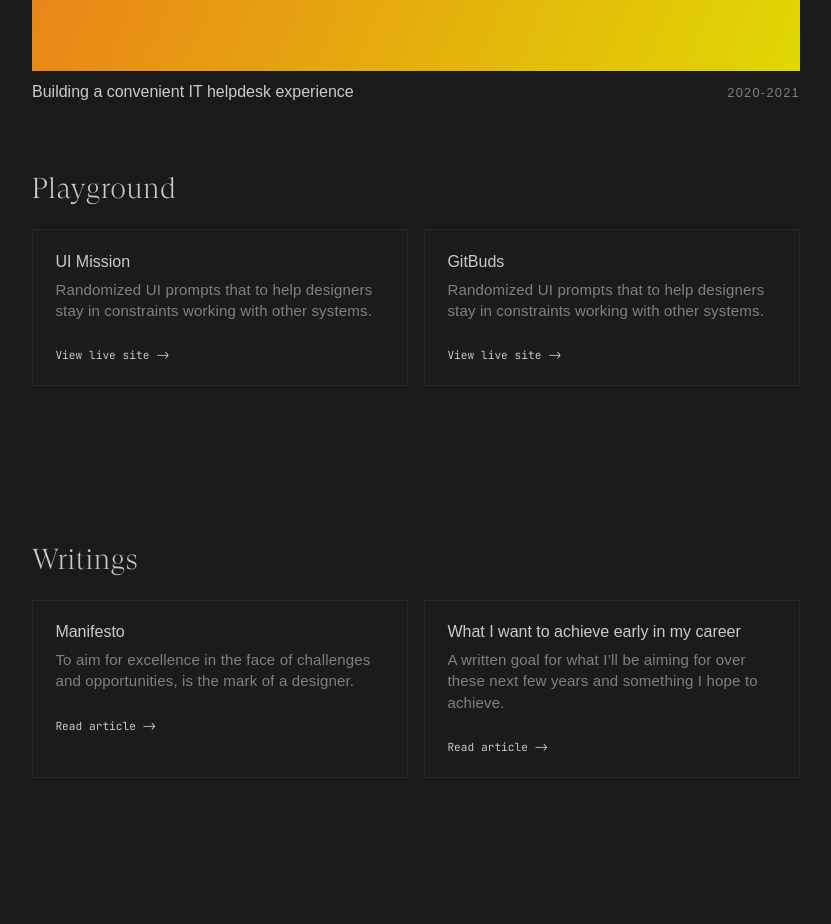
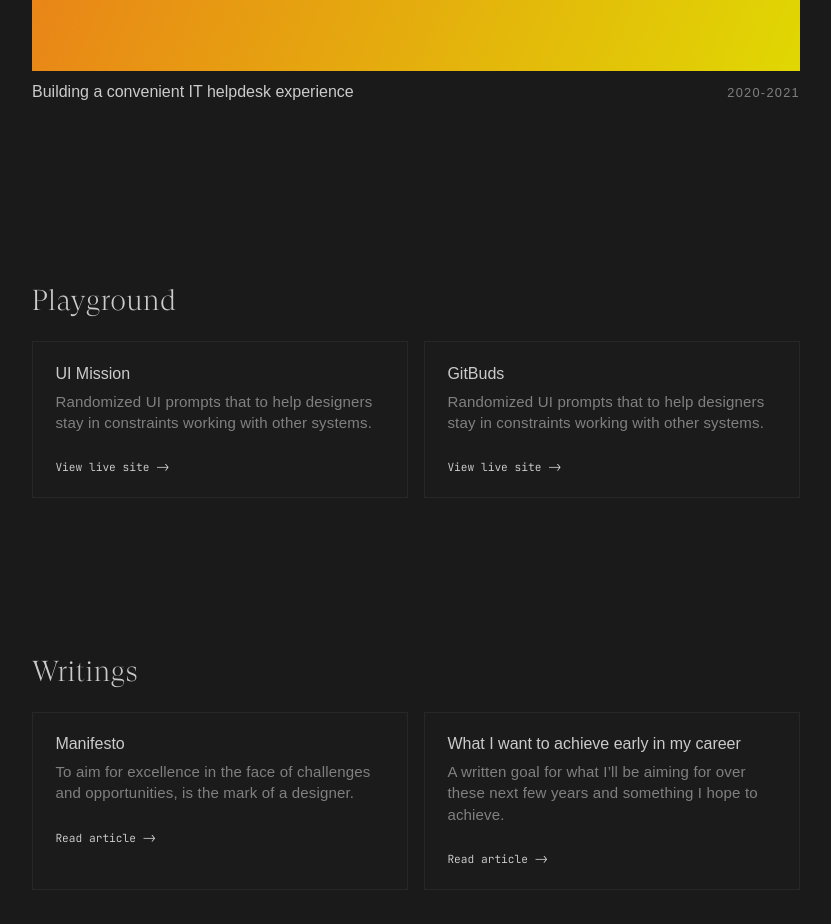
Before and after one commit to H0und5/nextport, a Next.js app: page / in a window 1280 px wide. Shown: the part 1000-1924 px from the top of the page, without its empty margins (224-1055 px from the left). Built offline with nearby package versions, Linux system fonts and the light colour scheme.

Commit message:
-- Renovatio -- Home page updated with cleaner spacing

```diff
--- a/pages/index.js
+++ b/pages/index.js
@@ -44,7 +44,7 @@ export default function Home() {
 
       {/* Start of Playground Section */}
 
-      <SmallDivider />
+      <BigDivider />
 
       <SectionHeader title={"Playground"} link={'/'}/>
 
```
